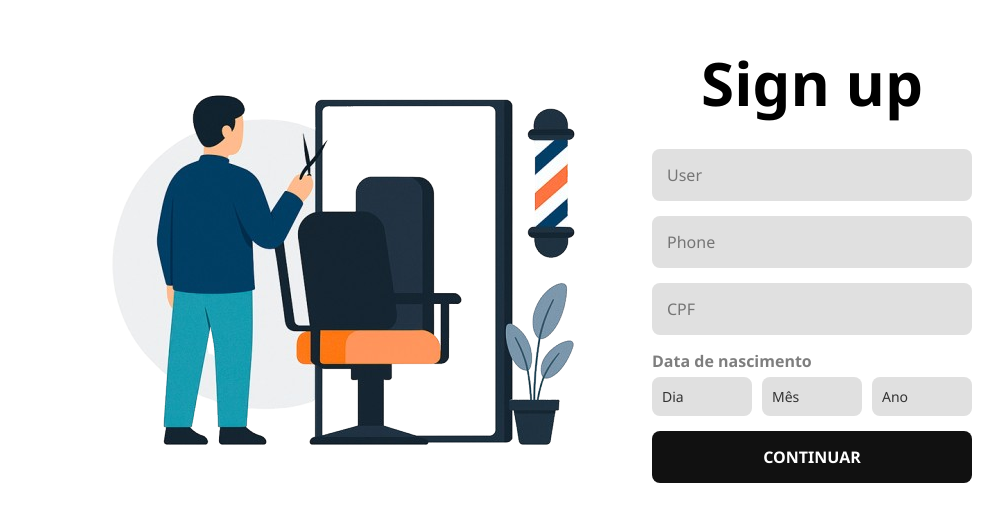
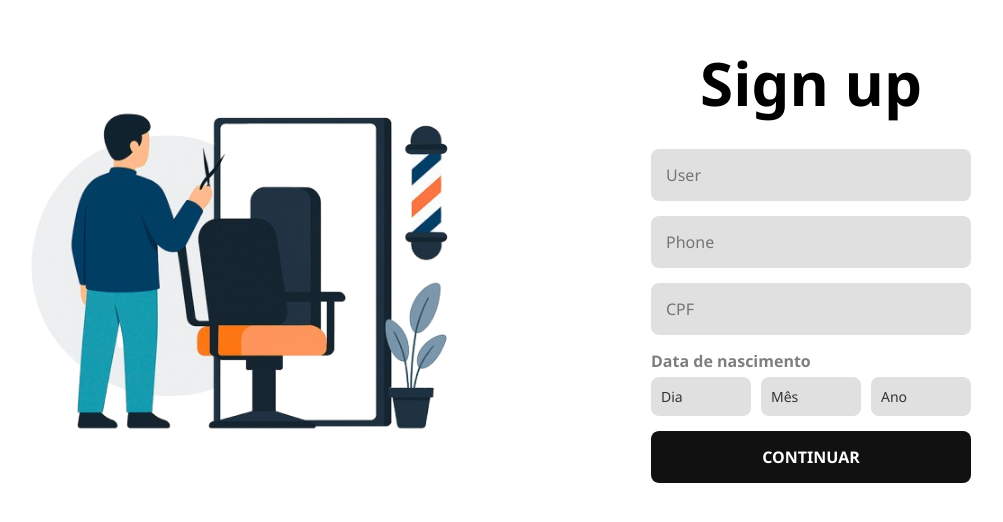
Before and after one commit to Cobarber-PI/cliente-frontend, a Vue app: page /registro in a window 1280 px wide. Shown: the part 138-660 px from the top of the page, without its empty margins (108-1111 px from the left). Built offline with nearby package versions, Linux system fonts and the light colour scheme.

Commit message:
fix: arrumando medidas e usando router nos botões

```diff
--- a/src/components/Login.vue
+++ b/src/components/Login.vue
@@ -1,4 +1,13 @@
-<script setup></script>
+<script setup>
+
+import { useRouter } from 'vue-router';
+const router = useRouter();
+
+const registrar = () => {
+    router.push("/registro");
+};
+
+</script>
 
 <template>
     <div class="container">
@@ -18,9 +27,9 @@
             </div>
             <input type="text" placeholder="Email" class="input" />
             <input type="password" placeholder="Senha" class="input" />
-            <a href="#" class="link">Esqueceu sua senha?</a>
+            <a href="#" class="link" @click="registrar">Esqueceu sua senha?</a>
             <button class="botao-entrar">ENTRAR</button>
-            <a href="#" class="link baixo">Não possui conta?</a>
+            <a href="#" class="link baixo" @click="registrar">Não possui conta?</a>
         </div>
     </div>
 </template>
--- a/src/components/telaRegistro.vue
+++ b/src/components/telaRegistro.vue
@@ -8,7 +8,7 @@ const ano = ref('');
 
 <template>
     <div class="conteudo">
-        <div>
+        <div class="imagem">
             <img src="/imgsRegistro/imgRegistro.png" class="imagem" />
         </div>
 
@@ -55,14 +55,15 @@ const meses = [
     display: flex;
     align-items: center;
     justify-content: center;
+    gap: 10%;
     height: 100vh;
-    gap: 60px;
+    width: 100%;
 }
 
 .imagem {
-    width: 500px;
-    height: 500px;
-    object-fit: contain;
+    width: 450px;
+    height: 450px;
+    margin-right: 60px;
 }
 
 .forms1 {
@@ -70,7 +71,7 @@ const meses = [
     flex-direction: column;
     align-items: flex-start;
     gap: 15px;
-    width: 320px;
+    margin-right: 80px;
 }
 
 .forms1 h1 {
```
